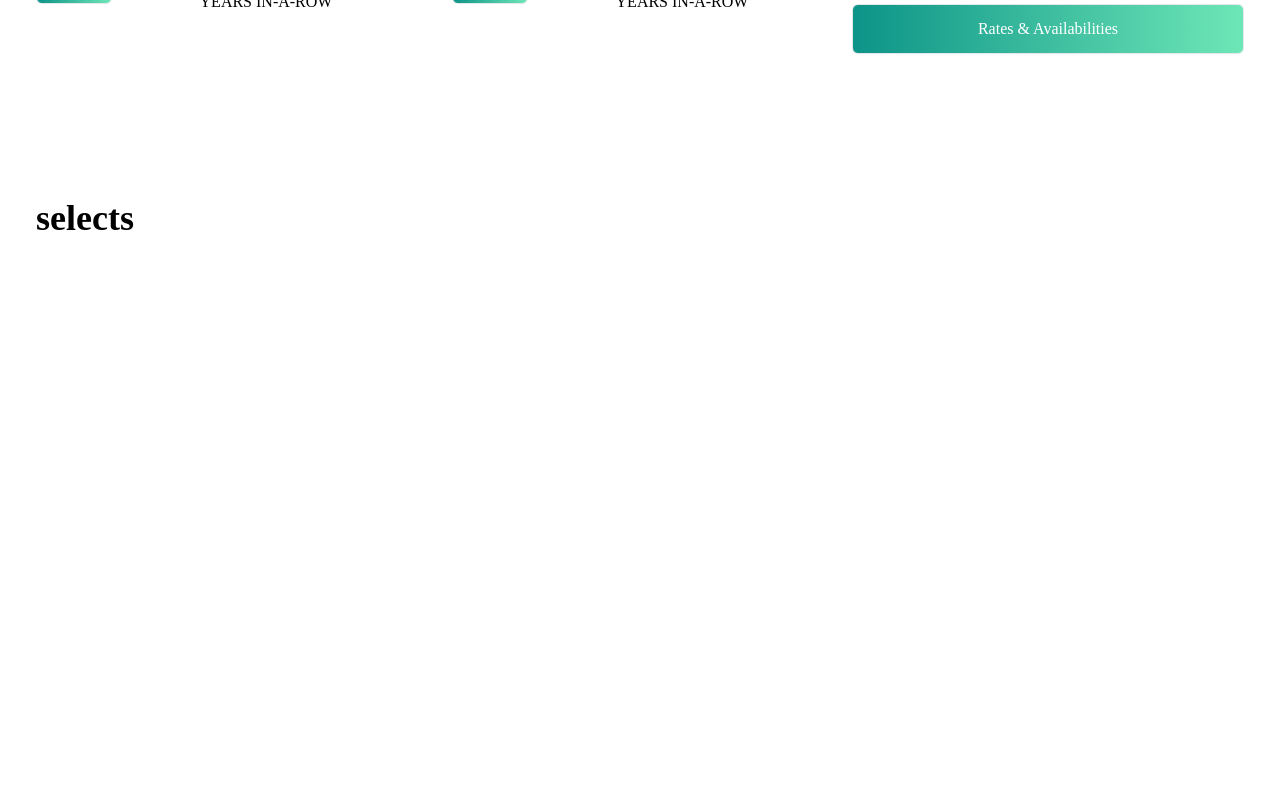
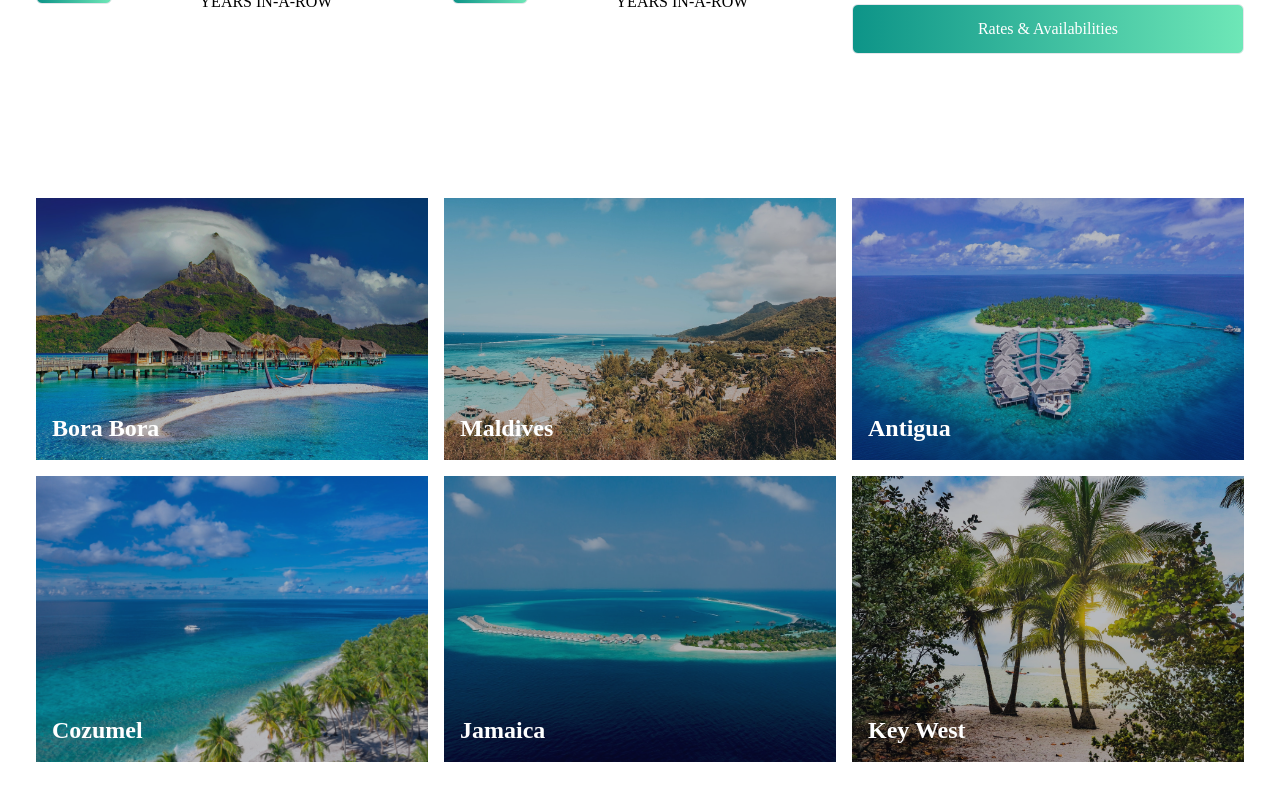
Before and after one commit to RadoH87/Travel-App-react-tailwind, a React (Create React App) app: page / in a window 1280 px wide. Shown: the part 2002-2802 px from the top of the page. Before the commit the page ends 2304 px from the top, so only its background shows below. Built offline with nearby package versions, Linux system fonts and the light colour scheme.

Commit message:
Add: SelectsCard component & styling

```diff
--- a/src/components/Selects.jsx
+++ b/src/components/Selects.jsx
@@ -5,12 +5,17 @@
 import Maldives2 from "../assets/maldives2.jpg";
 import Maldives3 from "../assets/maldives3.jpg";
 import KeyWest from "../assets/keywest.jpg";
-import SelectsCard from "./SelectsCard";
+import { SelectsCard } from "./SelectsCard";
 
 export const Selects = () => {
   return (
     <div className="max-w-[1240px] mx-auto px-4 py-16 grid sm:grid-cols-2 lg:grid-cols-3 gap-4">
-      <h1>selects</h1>
+      <SelectsCard bg={BoraBora} text="Bora Bora" />
+      <SelectsCard bg={BoraBora2} text="Maldives" />
+      <SelectsCard bg={Maldives} text="Antigua" />
+      <SelectsCard bg={Maldives2} text="Cozumel" />
+      <SelectsCard bg={Maldives3} text="Jamaica" />
+      <SelectsCard bg={KeyWest} text="Key West" />
     </div>
   );
 };
--- /dev/null
+++ b/src/components/SelectsCard.jsx
@@ -0,0 +1,14 @@
+import React from "react";
+
+export const SelectsCard = (props) => {
+  return (
+    <div className="relative">
+      <img className="w-full h-full object-cover" src={props.bg} alt="/" />
+      <div className="bg-gray-900/30 absolute top-0 left-0 w-full h-full">
+        <p className="left-4 bottom-4 text-2xl font-bold text-white absolute">
+          {props.text}
+        </p>
+      </div>
+    </div>
+  );
+};
```
